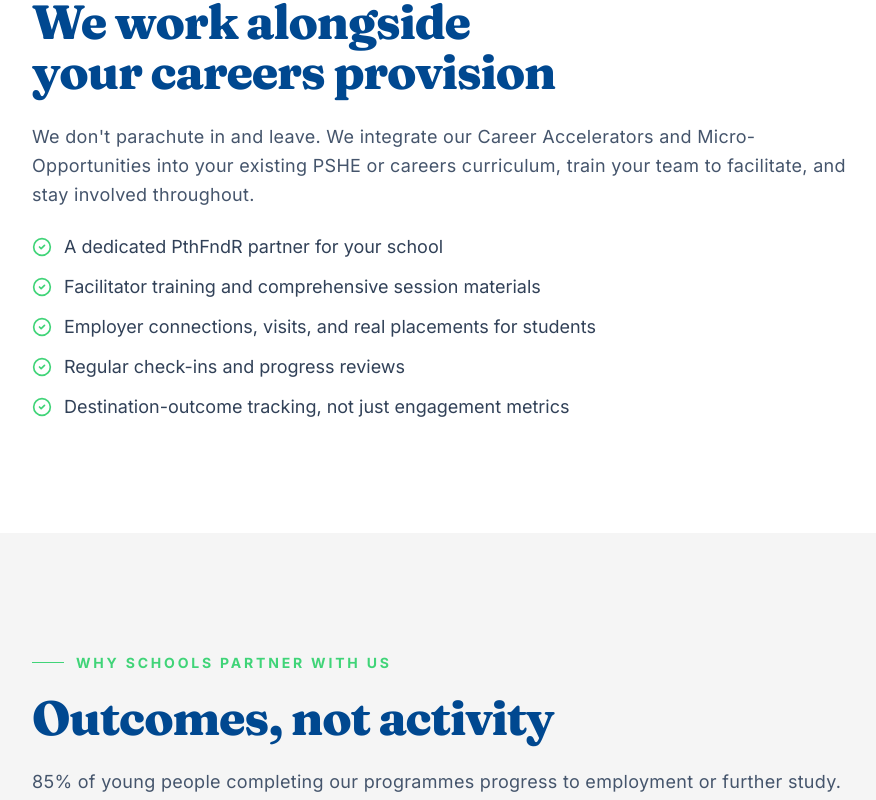
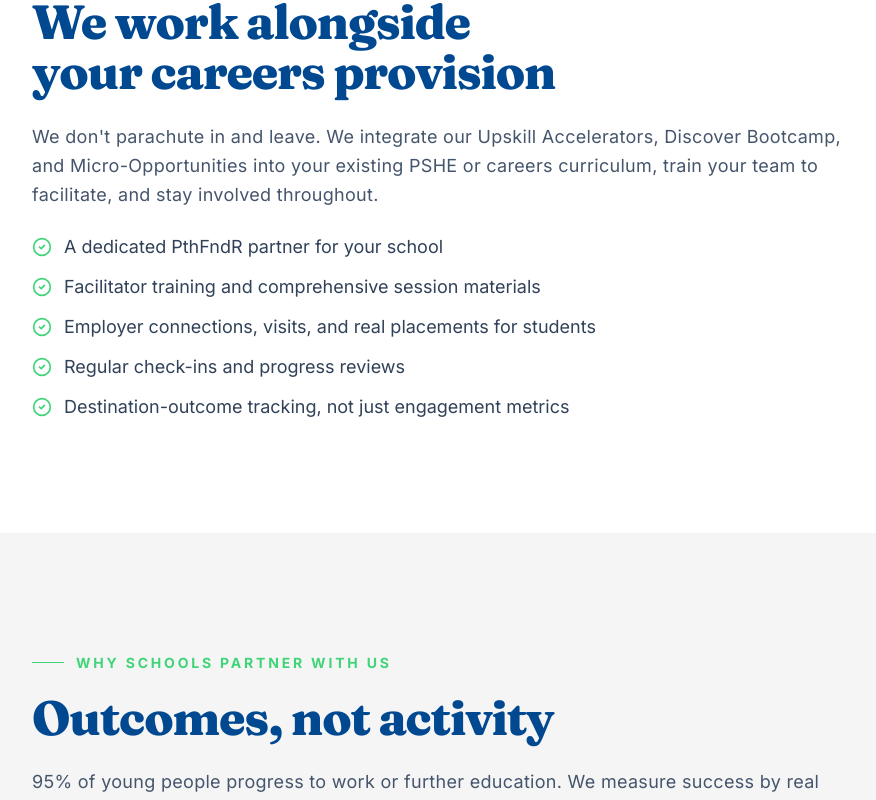
Before and after one commit to Pathfinder-Educational-Limited/PthFndR-Rebuild, a React (Vite) app: page /for-schools/partnerships in a window 1280 px wide. Shown: the part 800-1600 px from the top of the page, without its empty margins (192-1068 px from the left). Built offline with nearby package versions, Linux system fonts and the light colour scheme.

Commit message:
fix: correct ForSchoolsPartnerships.tsx product references and verified stat

```diff
--- a/src/pages/ForSchoolsPartnerships.tsx
+++ b/src/pages/ForSchoolsPartnerships.tsx
@@ -15,7 +15,7 @@ export default function ForSchoolsPartnerships() {
           eyebrow: 'What a partnership looks like',
           heading: 'We work alongside your careers provision',
           body: [
-            "We don't parachute in and leave. We integrate our Career Accelerators and Micro-Opportunities into your existing PSHE or careers curriculum, train your team to facilitate, and stay involved throughout.",
+            "We don't parachute in and leave. We integrate our Upskill Accelerators, Discover Bootcamp, and Micro-Opportunities into your existing PSHE or careers curriculum, train your team to facilitate, and stay involved throughout.",
           ],
           bullets: [
             'A dedicated PthFndR partner for your school',
@@ -29,7 +29,7 @@ export default function ForSchoolsPartnerships() {
           eyebrow: 'Why schools partner with us',
           heading: 'Outcomes, not activity',
           body: [
-            '85% of young people completing our programmes progress to employment or further study. We measure success by real destinations — did they get hired, did they progress, are they confident about their future.',
+            '95% of young people progress to work or further education. We measure success by real destinations — did they get hired, did they progress, are they confident about their future.',
             'Flexible integration means the partnership fits your school: 6-week intensive, 12-week part-time, or a model tailored to your cohort and timetable.',
           ],
         },
```
